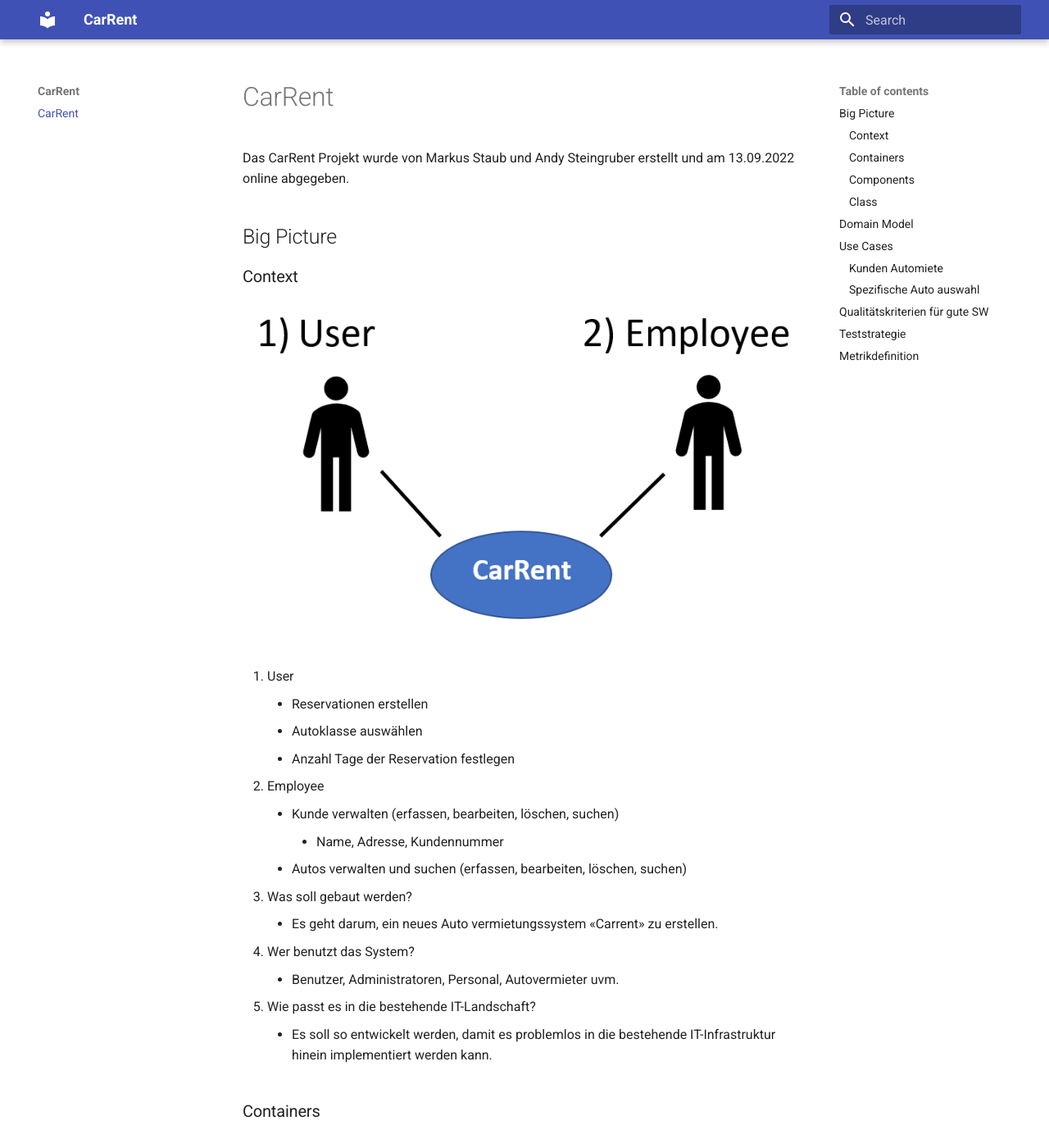
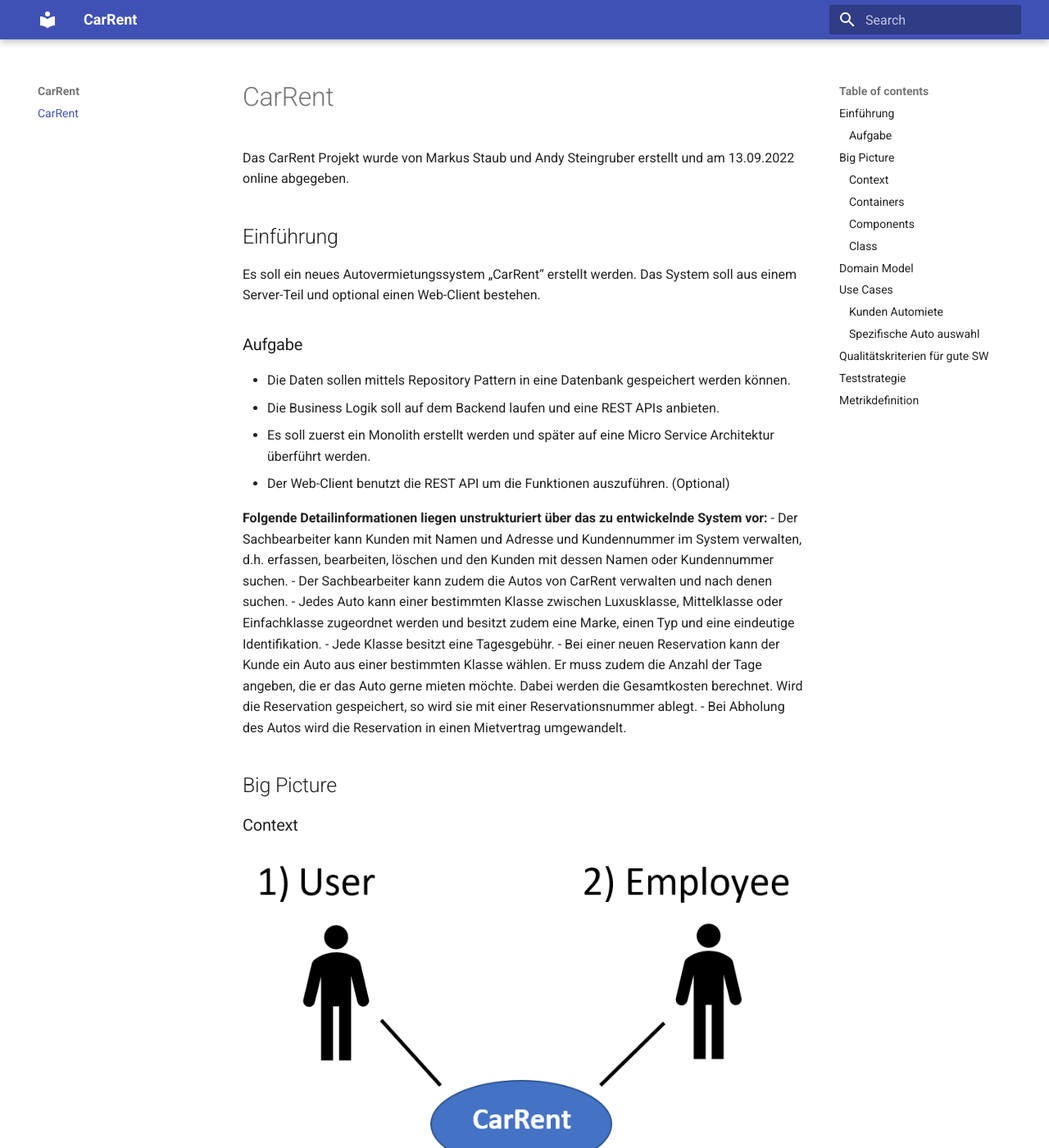
Before and after one commit to Markusdust/carrent, an MkDocs documentation site: the page built from docs/index.md, in a window 1280 px wide and 1400 px high. Shown: the whole window at 82% size. Built offline with MkDocs 1.6.1 and Material for MkDocs 9.7.7, drawn with Linux system fonts in a browser that asks for light colours.

Commit message:
add Container Diagramm

```diff
--- a/docs/index.md
+++ b/docs/index.md
@@ -1,5 +1,25 @@
 # CarRent
 Das CarRent Projekt wurde von Markus Staub und Andy Steingruber erstellt und am 13.09.2022 online abgegeben.
+
+## Einführung
+
+Es soll ein neues Autovermietungssystem „CarRent“ erstellt werden. Das System soll aus einem Server-Teil und optional einen Web-Client bestehen.
+
+### Aufgabe
+- Die Daten sollen mittels Repository Pattern in eine Datenbank gespeichert werden können.
+- Die Business Logik soll auf dem Backend laufen und eine REST APIs anbieten.
+- Es soll zuerst ein Monolith erstellt werden und später auf eine Micro Service Architektur überführt werden.
+- Der Web-Client benutzt die REST API um die Funktionen auszuführen. (Optional)
+
+**Folgende Detailinformationen liegen unstrukturiert über das zu entwickelnde System vor:**
+- Der Sachbearbeiter kann Kunden mit Namen und Adresse und Kundennummer im System verwalten, d.h. erfassen, bearbeiten, löschen und den Kunden mit dessen Namen oder Kundennummer suchen.
+- Der Sachbearbeiter kann zudem die Autos von CarRent verwalten und nach denen suchen.
+- Jedes Auto kann einer bestimmten Klasse zwischen Luxusklasse, Mittelklasse oder Einfachklasse zugeordnet werden und besitzt zudem eine Marke, einen Typ und eine eindeutige Identifikation.
+- Jede Klasse besitzt eine Tagesgebühr.
+- Bei einer neuen Reservation kann der Kunde ein Auto aus einer bestimmten Klasse wählen. Er muss zudem die Anzahl der Tage angeben, die er das Auto gerne mieten möchte. Dabei werden die
+Gesamtkosten berechnet. Wird die Reservation gespeichert, so wird sie mit einer Reservationsnummer ablegt.
+- Bei Abholung des Autos wird die Reservation in einen Mietvertrag umgewandelt.
+
 
 ## Big Picture
 ### Context
@@ -42,6 +62,8 @@
 - Haben alle Komponenten ein Zuhause Container?
     - Soweit wir es verstanden haben, ja.
 
+![](2022-09-13-21-53-01.png)
+
 ### Class
 - Was sind die wichtigen Konzepte des Systems?
     - Wichtig ist, dass alles soweit getrennt ist, damit es eindeutig und einfacher ist, etwas anzupassen.
```
Also changed, not shown: docs/2022-09-13-21-53-01.png (added).
